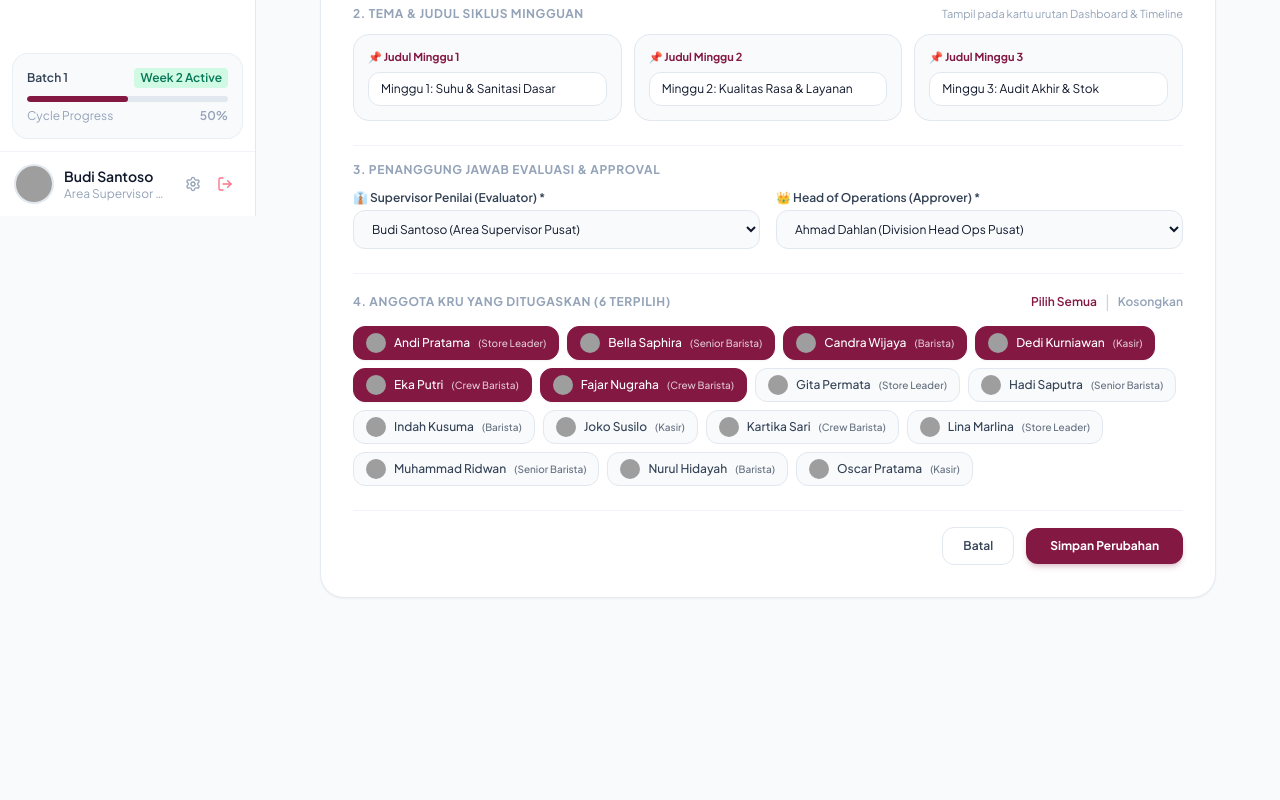
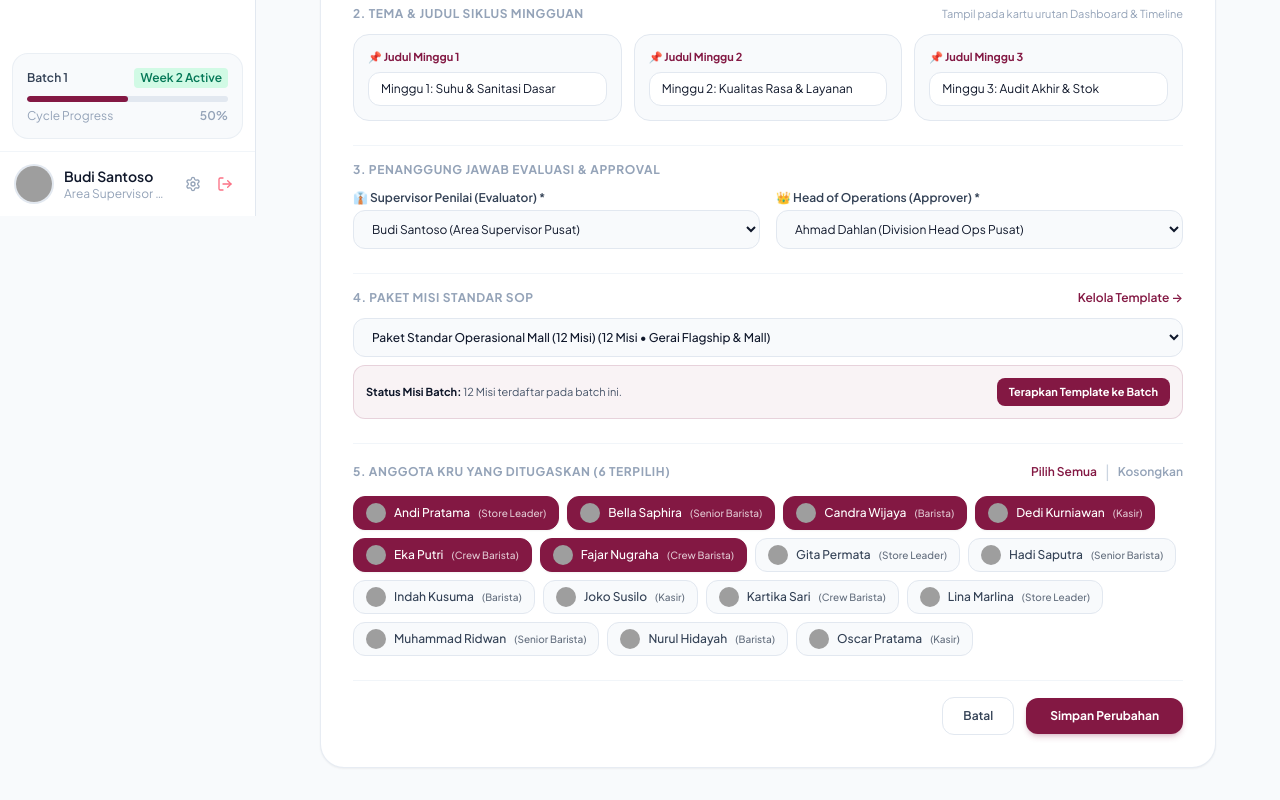
Before and after one commit to ikhsanguntara/Gamification-rejuve, a Nuxt app: page /admin/batches/batch-alpha in a window 1280 px wide. Shown: the part 584-1384 px from the top of the page. Before the commit the page ends 1214 px from the top, so only its background shows below. Built offline with nearby package versions, Linux system fonts and the light colour scheme; grey boxes are pictures that could not be loaded.

Commit message:
feat(admin): add Section 4 Master Template SOP Package to Edit Batch page

```diff
--- a/pages/admin/batches/[id].vue
+++ b/pages/admin/batches/[id].vue
@@ -220,11 +220,50 @@
           </div>
         </div>
 
-        <!-- 4. Pilih Anggota Crew (Compact Tag Selector) -->
+        <!-- 4. Paket Template SOP Misi -->
         <div class="space-y-3 pt-4 border-t border-slate-100 dark:border-slate-800">
           <div class="flex items-center justify-between">
             <h3 class="text-xs font-bold text-slate-400 uppercase tracking-wider">
-              4. Anggota Kru yang Ditugaskan ({{ form.assignment.crewIds.length }} Terpilih)
+              4. Paket Misi Standar SOP
+            </h3>
+            <NuxtLink to="/admin/templates" class="text-xs text-[#831843] dark:text-[#f472b6] font-semibold hover:underline">
+              Kelola Template →
+            </NuxtLink>
+          </div>
+
+          <div class="space-y-2">
+            <select
+              v-model="form.templatePackageId"
+              class="w-full text-xs font-medium rounded-xl bg-slate-50 dark:bg-slate-800 border border-slate-200 dark:border-slate-700 px-3.5 py-2.5 text-slate-900 dark:text-white focus:ring-2 focus:ring-[#831843] cursor-pointer"
+            >
+              <option v-for="pkg in templateStore.allPackages" :key="pkg.id" :value="pkg.id">
+                {{ pkg.name }} ({{ pkg.templates.length }} Misi • {{ pkg.targetType }})
+              </option>
+              <option value="NONE">-- Tidak Mengubah / Menambah Template --</option>
+            </select>
+
+            <div class="flex items-center justify-between p-3 rounded-xl bg-[#831843]/5 border border-[#831843]/15">
+              <div class="text-[11px] text-slate-600 dark:text-slate-400">
+                <span class="font-bold text-slate-900 dark:text-white">Status Misi Batch:</span>
+                {{ batchMissions.length }} Misi terdaftar pada batch ini.
+              </div>
+              <button
+                v-if="form.templatePackageId !== 'NONE'"
+                type="button"
+                @click="applyTemplateNow"
+                class="px-3 py-1.5 rounded-lg text-[11px] font-bold bg-[#831843] hover:bg-[#6b133a] text-white shadow-xs transition-all cursor-pointer"
+              >
+                Terapkan Template ke Batch
+              </button>
+            </div>
+          </div>
+        </div>
+
+        <!-- 5. Pilih Anggota Crew (Compact Tag Selector) -->
+        <div class="space-y-3 pt-4 border-t border-slate-100 dark:border-slate-800">
+          <div class="flex items-center justify-between">
+            <h3 class="text-xs font-bold text-slate-400 uppercase tracking-wider">
+              5. Anggota Kru yang Ditugaskan ({{ form.assignment.crewIds.length }} Terpilih)
             </h3>
             <div class="flex items-center gap-2">
               <button
@@ -291,6 +330,8 @@ import { ref, computed, watch } from 'vue'
 import { useRoute, useRouter } from 'vue-router'
 import { useBatchStore } from '~/stores/batch.js'
 import { useUserStore } from '~/stores/user.js'
+import { useTemplateStore } from '~/stores/template.js'
+import { useMissionStore } from '~/stores/mission.js'
 import { useToast } from '~/composables/useToast.js'
 import { ArrowLeft, Layers, Calendar } from 'lucide-vue-next'
 
@@ -298,10 +339,16 @@ const route = useRoute()
 const router = useRouter()
 const batchStore = useBatchStore()
 const userStore = useUserStore()
+const templateStore = useTemplateStore()
+const missionStore = useMissionStore()
 const toast = useToast()
 
 const batch = computed(() => {
   return batchStore.batchById(route.params.id)
+})
+
+const batchMissions = computed(() => {
+  return missionStore.missionsByBatch(route.params.id)
 })
 
 const availableSupervisors = computed(() => {
@@ -323,6 +370,7 @@ const form = ref({
   startDate: '',
   endDate: '',
   description: '',
+  templatePackageId: 'pkg-sop-standard',
   weeks: [
     { weekNumber: 1, title: 'Minggu 1: Suhu & Sanitasi Dasar', status: 'ACTIVE', isLocked: false },
     { weekNumber: 2, title: 'Minggu 2: Kualitas Rasa & Layanan', status: 'LOCKED', isLocked: true },
@@ -351,6 +399,7 @@ const populateForm = (b) => {
   form.value.startDate = b.startDate || '2026-08-10'
   form.value.endDate = b.endDate || '2026-08-30'
   form.value.description = b.description || ''
+  form.value.templatePackageId = b.templatePackageId || 'pkg-sop-standard'
 
   if (b.weeks && b.weeks.length === 3) {
     form.value.weeks = b.weeks.map(w => ({
@@ -412,6 +461,16 @@ const selectAllCrew = () => {
   form.value.assignment.crewIds = allCrews.value.map(c => c.id)
 }
 
+const applyTemplateNow = () => {
+  if (!form.value.templatePackageId || form.value.templatePackageId === 'NONE') return
+  const created = templateStore.applyPackageToBatch(route.params.id, form.value.templatePackageId)
+  if (created && created.length > 0) {
+    toast.success('Template Diterapkan', `Berhasil menambahkan ${created.length} butir misi baru ke batch ini.`)
+  } else {
+    toast.info('Template Sudah Sesuai', 'Seluruh misi dari paket template ini sudah terdaftar pada batch.')
+  }
+}
+
 const handleUpdate = () => {
   const selectedSpv = availableSupervisors.value.find(s => s.id === form.value.assignment.supervisorId)
   const selectedHead = availableHeads.value.find(h => h.id === form.value.assignment.headId)
@@ -420,6 +479,11 @@ const handleUpdate = () => {
   if (selectedHead) form.value.assignment.headName = selectedHead.name
 
   batchStore.updateBatch(route.params.id, form.value)
+
+  // Apply template if selected
+  if (form.value.templatePackageId && form.value.templatePackageId !== 'NONE') {
+    templateStore.applyPackageToBatch(route.params.id, form.value.templatePackageId)
+  }
 
   // Reassign selected crew members to this batch
   form.value.assignment.crewIds.forEach(cId => {
```
